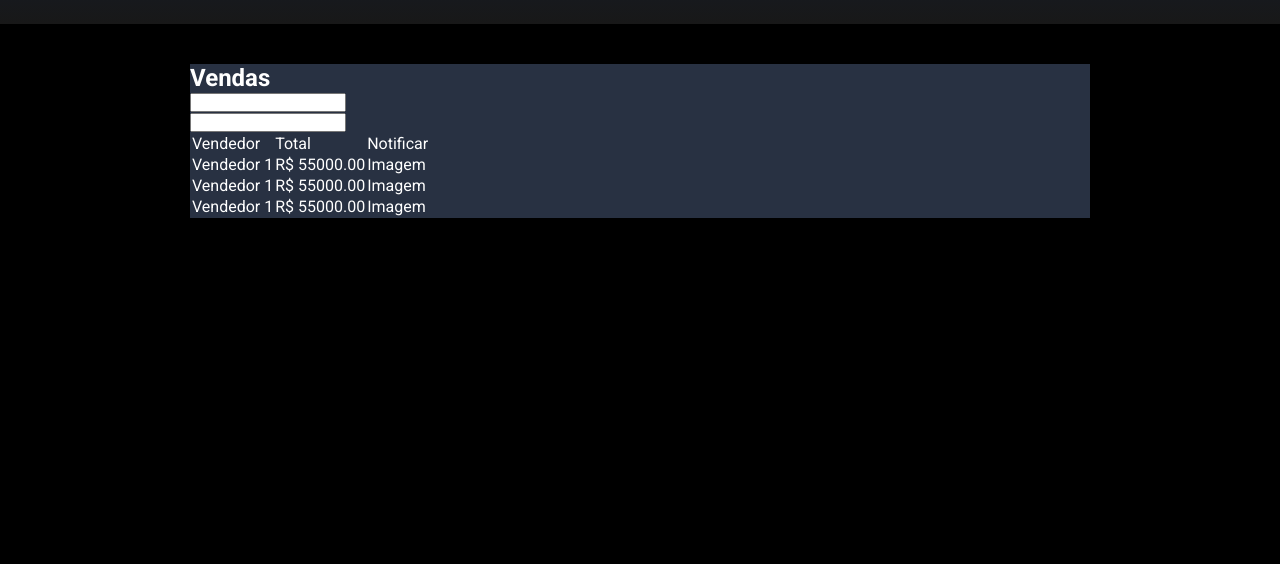
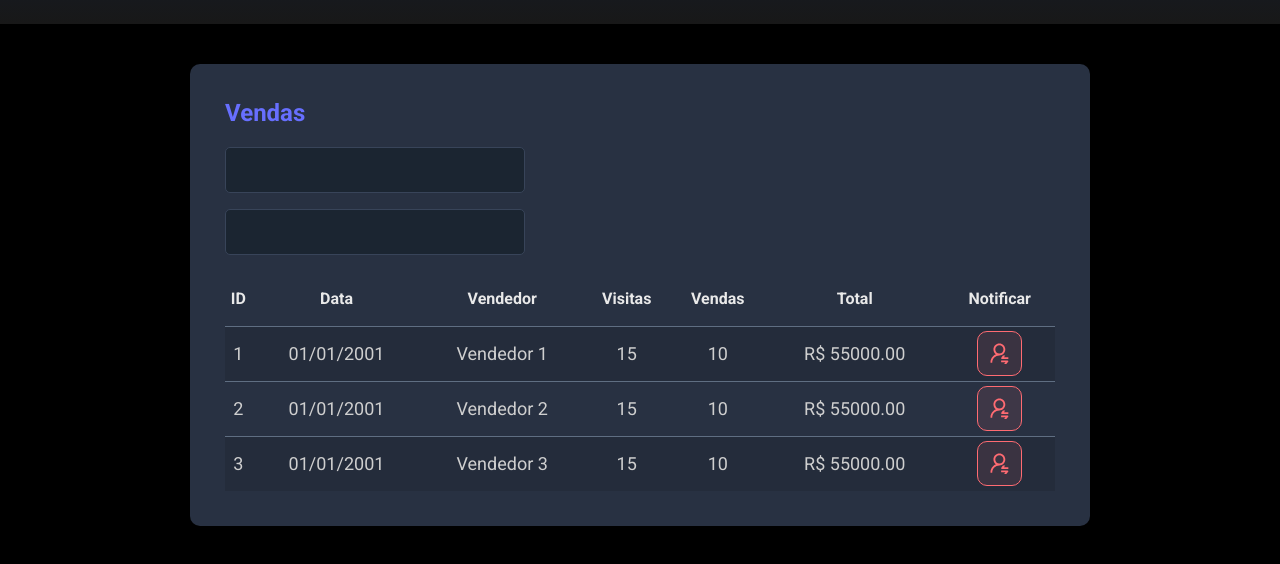
Before and after one commit to FabianoAragao/Java, a plain HTML site: page dsmeta_css/index.html in a window 1280 px wide. Shown: the part 196-760 px from the top of the page. Drawn offline with Linux system fonts and the light colour scheme.

Commit message:
finalizãcao do front-end para o projeto da aula de java com spring e react

```diff
--- a/dsmeta_css/index.html
+++ b/dsmeta_css/index.html
@@ -24,41 +24,75 @@
             <section id="sales">
                 <div class="dsmeta-container">
                     <div class="dsmeta-card">
-                        <h2>Vendas</h2>
+                        <h2 class="dsmeta-sales-title">Vendas</h2>
                         <div>
-                            <div>
-                                <input type="text">
+                            <div class="dsmeta-form-control-container">
+                                <input type="text" class="dsmeta-form-control">
                             </div>
 
-                            <div>
-                                <input type="text">
+                            <div class="dsmeta-form-control-container">
+                                <input type="text" class="dsmeta-form-control">
                             </div>
                         </div>
 
                         <div>
-                            <table>
+                            <table class="dsmeta-sales-table">
                                 <thead>
                                     <tr>
-                                        <td>Vendedor</td>
-                                        <td>Total</td>
-                                        <td>Notificar</td>
+                                        <th class="dsmeta-show-992px">ID</th>
+                                        <th class="dsmeta-show-576px">Data</th>
+                                        <th>Vendedor</th>
+                                        <th class="dsmeta-show-992px">Visitas</th>
+                                        <th class="dsmeta-show-992px">Vendas</th>
+                                        <th>Total</td>
+                                        <th>Notificar</th>
                                     </tr>
                                 </thead>
                                 <tbody>
                                     <tr>
+                                        <td class="dsmeta-show-992px">1</td>
+                                        <td class="dsmeta-show-576px">01/01/2001</td>
                                         <td>Vendedor 1</td>
+                                        <td class="dsmeta-show-992px">15</td>
+                                        <td class="dsmeta-show-992px">10</td>
                                         <td>R$ 55000.00</td>
-                                        <td>Imagem</td>
+                                        <td>
+                                            <div class="dsmeta-red-btn-container">
+                                                <div class="dsmeta-red-btn">
+                                                    <img src="notification-icon.svg" alt="Notificar">
+                                                </div>
+                                            </div>
+                                        </td>
                                     </tr>
                                     <tr>
-                                        <td>Vendedor 1</td>
+                                        <td class="dsmeta-show-992px">2</td>
+                                        <td class="dsmeta-show-576px">01/01/2001</td>
+                                        <td>Vendedor 2</td>
+                                        <td class="dsmeta-show-992px">15</td>
+                                        <td class="dsmeta-show-992px">10</td>
                                         <td>R$ 55000.00</td>
-                                        <td>Imagem</td>
+                                        <td>
+                                            <div class="dsmeta-red-btn-container">
+                                                <div class="dsmeta-red-btn">
+                                                    <img src="notification-icon.svg" alt="Notificar">
+                                                </div>
+                                            </div>
+                                        </td>
                                     </tr>
                                     <tr>
-                                        <td>Vendedor 1</td>
+                                        <td class="dsmeta-show-992px">3</td>
+                                        <td class="dsmeta-show-576px">01/01/2001</td>
+                                        <td>Vendedor 3</td>
+                                        <td class="dsmeta-show-992px">15</td>
+                                        <td class="dsmeta-show-992px">10</td>
                                         <td>R$ 55000.00</td>
-                                        <td>Imagem</td>
+                                        <td>
+                                            <div class="dsmeta-red-btn-container">
+                                                <div class="dsmeta-red-btn">
+                                                    <img src="notification-icon.svg" alt="Notificar">
+                                                </div>
+                                            </div>
+                                        </td>
                                     </tr>
                                 </tbody>
                             </table>
@@ -67,6 +101,5 @@
                 </div>
             </section>
         </main>
-
     </body>
 </html>
--- a/dsmeta_css/styles.css
+++ b/dsmeta_css/styles.css
@@ -1,23 +1,26 @@
 @import url('https://fonts.googleapis.com/css2?family=Roboto:wght@300;400;700&display=swap');
 
-*{
-    font-family: 'roboto',sans-serif;
+* {
+    font-family: 'roboto', sans-serif;
     margin: 0;
     padding: 0;
     box-sizing: border-box;
 }
 
-body, html{
+body,
+html {
     background-color: #000;
     color: #fff;
 }
 
-a, a:hover, a:visited{
+a,
+a:hover,
+a:visited {
     color: unset;
     text-decoration: none;
 }
 
-header{
+header {
     height: 220px;
     background: linear-gradient(180deg, #102347 0%, #181818 100%);
     display: flex;
@@ -25,36 +28,145 @@ header{
     justify-content: center;
 }
 
-.dsmeta-logo-conteiner{
+.dsmeta-logo-conteiner {
     display: flex;
     flex-direction: column;
     align-items: center;
 }
 
-.dsmeta-logo-conteiner img{
+.dsmeta-logo-conteiner img {
     width: 235px;
 }
 
-.dsmeta-logo-conteiner h1{
+.dsmeta-logo-conteiner h1 {
     margin-top: 15px;
     font-size: 24px;
 }
 
-.dsmeta-logo-conteiner p{
+.dsmeta-logo-conteiner p {
     font-size: 14px;
     font-weight: 300;
 }
 
-.dsmeta-card{
+.dsmeta-card {
     background-color: #283142;
+    border-radius: 10px;
+    padding: 30px 10px;
 }
 
-.dsmeta-container{
+.dsmeta-container {
     width: 100%;
     max-width: 900px;
     margin: 0 auto;
 }
 
-#sales{
+#sales {
     padding: 40px 10px;
 }
+
+.dsmeta-sales-title {
+    color: #676FFF;
+    font-size: 24px;
+    margin-bottom: 20px;
+}
+
+.dsmeta-form-control {
+    height: 46px;
+    background-color: #1b2531;
+    border: 1px solid #384459;
+    border-radius: 5px;
+    width: 100%;
+    color: #9AAABE;
+    padding: 0 20px;
+    font-size: 18px;
+}
+
+.dsmeta-form-control-container {
+    margin-bottom: 16px;
+    max-width: 300px;
+}
+
+.dsmeta-sales-table {
+    width: 100%;
+    border-spacing: 0;
+    border-collapse: collapse;
+}
+
+.dsmeta-sales-table thead {
+    height: 55px;
+    font-size: 16px;
+    color: #E9E9E9;
+    font-weight: 700;
+}
+
+.dsmeta-sales-table tbody {
+    font-size: 14px;
+    font-weight: 400;
+    color: #CFCFCF;
+    text-align: center;
+}
+
+.dsmeta-sales-table tbody tr {
+    height: 74px;
+    border-top: 1px solid #5F6E82;
+}
+
+.dsmeta-sales-table tbody tr:nth-child(odd) {
+    background-color: #242c3b;
+}
+
+.dsmeta-sales-table tbody tr:hover>td {
+    background-color: #384459;
+}
+
+.dsmeta-red-btn-container{
+    display: flex;
+    justify-content: center;
+}
+
+.dsmeta-red-btn {
+    height: 45px;
+    width: 45px;
+    background: rgba(255, 107, 114, 0.1);
+    border: 1px solid #FF6B72;
+    border-radius: 10px;
+    display: flex;
+    align-items: center;
+    justify-content: center;
+    cursor: pointer;
+}
+
+.dsmeta-red-btn img{
+    width: 19px;
+}
+
+.dsmeta-show-576px{
+    display: none;
+}
+
+.dsmeta-show-992px{
+    display: none;
+}
+
+@media(min-width:576px){
+    .dsmeta-show-576px{
+        display: table-cell;
+    }
+
+    .dsmeta-card{
+        padding: 35px;
+    }
+
+    .dsmeta-sales-table tbody tr {
+        height: 55px;
+    }
+    .dsmeta-sales-table tbody {
+        font-size: 18px;
+    }
+}
+
+@media(min-width:992px){
+    .dsmeta-show-992px{
+        display: table-cell;
+    }
+}
```
Also changed, not shown: dsmeta_css/notification-icon.svg (renamed from dsmeta_css/Vector.svg).
